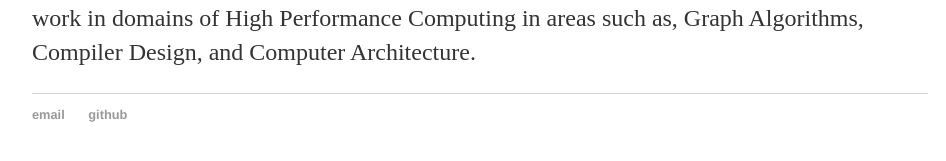
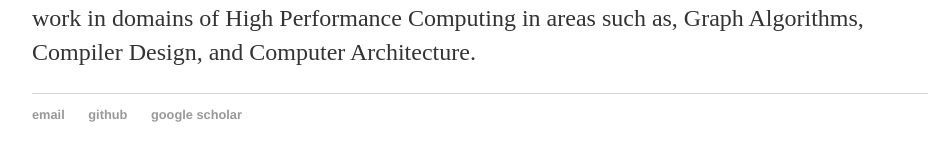
Before and after one commit to atul1234anand/atul1234anand.github.io, a Jekyll site: the page built from index.html, in a window 1280 px wide. Shown: the part 296-457 px from the top of the page, without its empty margins (160-1106 px from the left). Built offline with Jekyll 4.4.1, drawn with Linux system fonts in a browser that asks for light colours.

Commit message:
Update default.html

```diff
--- a/_layouts/default.html
+++ b/_layouts/default.html
@@ -23,6 +23,7 @@
 	    		<ul>
 	        		<li><a href="mailto:reachme.atul@gmail.com">email</a></li>
 	        		<li><a href="https://github.com/atul1234anand">github</a></li>
+				<li><a href="https://scholar.google.com/citations?user=-0P-3sYAAAAJ&hl=en">google scholar</a></li>
 				</ul>
 			</footer>
 		</body>
```
